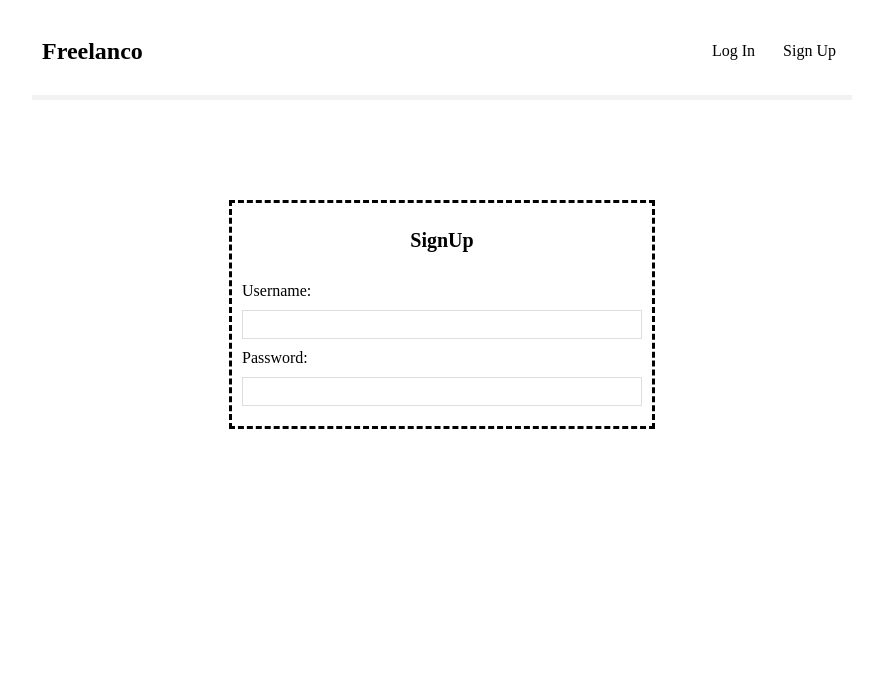
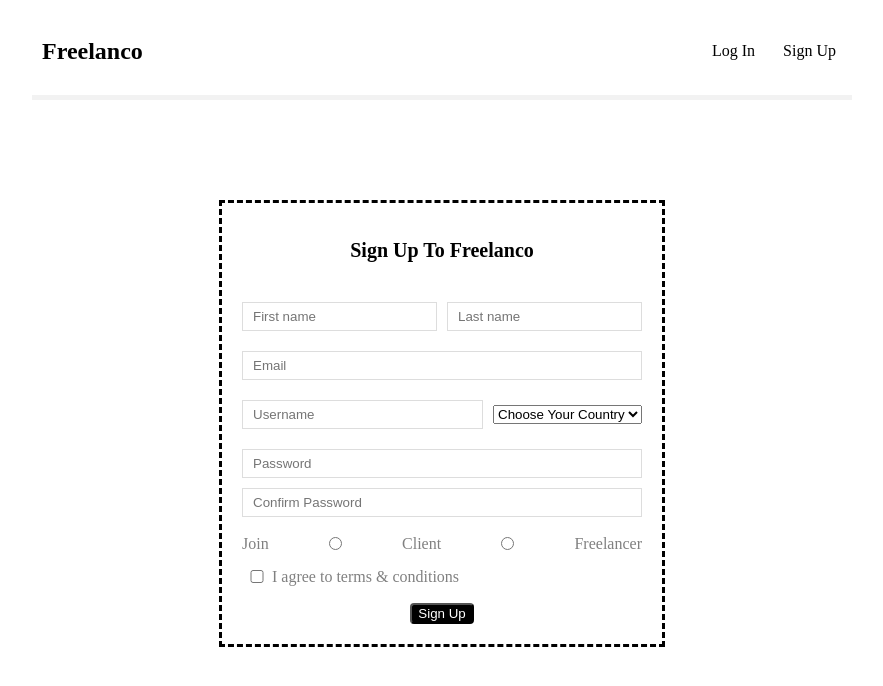
Before and after one commit to moezemara/freelance-dashboard, a React (Create React App) app: page /signup in a window 1280 px wide. Shown: the top 686 px of the page, without its empty margins (198-1081 px from the left). Built offline with nearby package versions, Linux system fonts and the light colour scheme.

Commit message:
finished sign up form

```diff
--- a/src/Login.js
+++ b/src/Login.js
@@ -3,11 +3,9 @@ const Login = () => {
         <div className="login">
             <h2>Login</h2>
             <form>
-                <label>Username:</label>
-                <input type="text"/>
-                <label>Password:</label>
-                <input type="text"/>
-
+                <input type="text" placeholder="Username"/>
+                <input type="text" placeholder="Password"/>
+                <button>Login</button>
             </form>
         </div>
     );
--- a/src/SignUp.js
+++ b/src/SignUp.js
@@ -1,13 +1,44 @@
 const SignUp = () => {
+
     return (
         <div className="signup">
-            <h2>SignUp</h2>
+            <h2>Sign Up To Freelanco</h2>
             <form>
-                <label>Username:</label>
-                <input type="text"/>
-                <label>Password:</label>
-                <input type="text"/>
 
+                <div className="name_part">
+                    <input type="text" style={{marginRight:10}} placeholder="First name"/>
+                    <input type="text" placeholder="Last name"/>
+                </div>
+
+                <input placeholder="Email"/>
+
+                <div className="name_part">
+                    <input type="text" style={{marginRight:10}} placeholder="Username"/>
+                    <select>
+                        <option value="" disabled selected hidden>Choose Your Country</option>
+                        <option value="Lebnon">Lebnon</option>
+                        <option value="Egypt">Egypt</option>
+                    </select>
+                </div>
+
+                <input placeholder="Password"/>
+                <input placeholder="Confirm Password"/>
+
+                <div className="name_part">
+                    <label>Join</label>
+                    <input type="radio" value="client" name="joinAs"/>
+                    <label>Client</label>
+                    <input type="radio" value="freelancer" name="joinAs"/>
+                    <label>Freelancer</label>
+                </div>
+
+                <div className="name_part">
+                    <input type="checkbox" style={{width:30}}/>
+                    <label>I agree to terms & conditions</label>
+                </div>
+
+
+                <button>Sign Up</button>
             </form>
         </div>
     );
--- a/src/index.css
+++ b/src/index.css
@@ -42,7 +42,7 @@
 
 
   border: dashed;
-  padding: 10px;
+  padding: 20px;
   text-align: center;
 
 }
@@ -80,3 +80,19 @@
   display: block;
 
 }
+
+.signup button, .login button{
+  margin-top: 10px;
+  border-radius: 4px;
+  color: white;
+  background-color: black;
+}
+
+.name_part {
+  color: gray;
+  text-align: center;
+  align-content: center;
+  max-height: fit-content;
+  display: flex;
+  align-items: center;
+}
```
